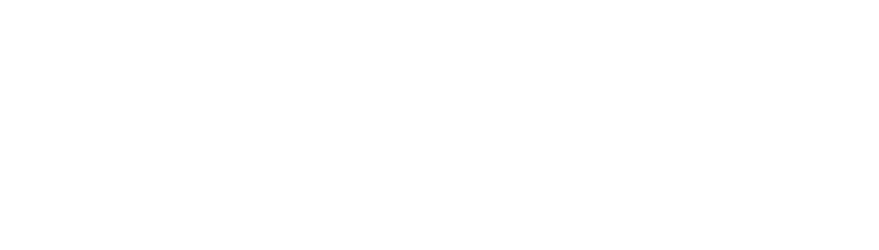
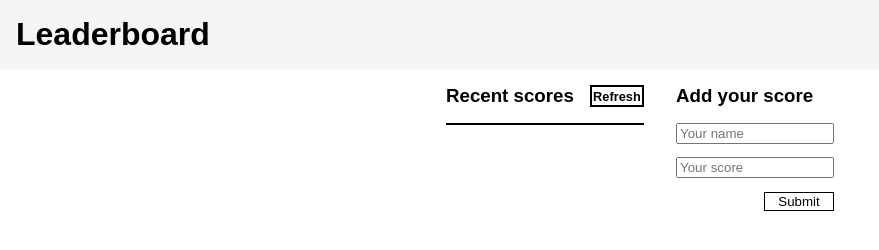
Before and after one commit to Yazino12/leaderboard, a website built with webpack: page src/index.html in a window 1280 px wide. Shown: the whole page, without its empty margins (0-879 px from the left). Built offline with nearby package versions, Linux system fonts and the light colour scheme; a web font is replaced by a local one.

Commit message:
Implement project basic setup Add form functionality Implement add and refresh functionality

```diff
--- a/src/index.html
+++ b/src/index.html
@@ -6,5 +6,45 @@
     <meta name="viewport" content="width=device-width, initial-scale=1.0" />
     <title>Leaderboard list app</title>
   </head>
-  <body></body>
+  <body>
+    <header>
+      <h1>Leaderboard</h1>
+    </header>
+    <main>
+      <div class="left">
+        <div class="header">
+          <h3>Recent scores</h3>
+          <a class="refresh">Refresh</a>
+        </div>
+        <ul class="list"></ul>
+      </div>
+      <div class="right">
+        <h3>Add your score</h3>
+        <form class="add" method="post" action="/">
+          <div>
+            <input
+              name="name"
+              id="name"
+              type="text"
+              maxlength="30"
+              placeholder="Your name"
+            />
+            <label for="name" hidden></label>
+            <input
+              name="score"
+              id="score"
+              type="number"
+              min="0"
+              max="100"
+              placeholder="Your score"
+            />
+            <label for="score" hidden></label>
+          </div>
+          <div class="button-wrapper">
+            <button type="submit">Submit</button>
+          </div>
+        </form>
+      </div>
+    </main>
+  </body>
 </html>
--- a/src/index.js
+++ b/src/index.js
@@ -1,4 +1,18 @@
 import './style.css';
+import Form from './modules/form.js';
+import { add as Add, refresh as Refresh } from './modules/generate.js';
 
-console.log('hi there');
-console.log('hi there 2');
+class Leaderboard {
+  constructor(listArray) {
+    this.listArray = listArray;
+  }
+
+  render = () => {
+    Add(this.listArray);
+    Refresh(this.listArray);
+    Form(this.listArray);
+  };
+}
+
+const initializer = new Leaderboard([]);
+initializer.render();
--- /dev/null
+++ b/src/modules/form.js
@@ -0,0 +1,15 @@
+const formAction = (listArray) => {
+  const form = document.querySelector('.add');
+  form.addEventListener('submit', (e) => {
+    e.preventDefault();
+    const [name, score] = form.elements;
+    if (name.value.trim() && score.value) {
+      const data = `${name.value.trim()}: ${score.value}`;
+      listArray.push(data);
+      name.value = '';
+      score.value = '';
+    }
+  });
+};
+
+export default formAction;
--- /dev/null
+++ b/src/modules/generate.js
@@ -0,0 +1,23 @@
+// ADD FUNCTIONALITY
+
+const add = (tasks) => {
+  const container = document.querySelector('.list');
+  if (container.children[0]) container.innerHTML = '';
+  tasks.forEach((task) => {
+    const taskEl = `
+    <li>${task}</li>`;
+
+    container.innerHTML += taskEl;
+  });
+};
+
+// REFRESH FUNCTIONALITY
+
+const refresh = (tasks) => {
+  const refreshButton = document.querySelector('.refresh');
+  refreshButton.addEventListener('click', () => {
+    add(tasks);
+  });
+};
+
+export { add, refresh };
--- a/src/style.css
+++ b/src/style.css
@@ -1,5 +1,89 @@
+@import url('https://fonts.googleapis.com/css2?family=Rubik+Moonrocks&display=swap');
+
 body {
+  font-family: sans-serif, serif, 'cursive';
   display: flex;
   flex-direction: column;
   margin: 0;
+  min-width: 210px;
 }
+
+h1 {
+  font-family: 'Rubik Moonrocks', 'cursive', sans-serif;
+}
+
+ul,
+h1,
+h3 {
+  padding: 0;
+  margin: 0;
+}
+
+a,
+button {
+  cursor: pointer;
+}
+
+li {
+  list-style-type: none;
+}
+
+header {
+  display: flex;
+  padding: 1em;
+  background-color: whitesmoke;
+}
+
+main {
+  display: flex;
+  justify-content: center;
+  flex-wrap: wrap;
+  gap: 2em;
+  padding: 1em;
+}
+
+.left,
+.right {
+  display: flex;
+  flex-direction: column;
+  gap: 1em;
+}
+
+.left .header {
+  display: flex;
+  align-items: center;
+  gap: 1em;
+}
+
+.left .header a {
+  font-size: 0.8em;
+  font-weight: bold;
+  border: 0.2em solid black;
+  padding: 0.1em;
+}
+
+.left .list {
+  border: 0.1em solid black;
+}
+
+.right .add {
+  display: flex;
+  flex-direction: column;
+}
+
+.right .add input {
+  display: block;
+  margin-bottom: 1em;
+  width: 150px;
+}
+
+.right .add .button-wrapper {
+  display: flex;
+  justify-content: flex-end;
+}
+
+.right .add .button-wrapper button {
+  background-color: transparent;
+  border: 0.1em solid black;
+  width: 70px;
+}
```
Also changed, not shown: README.md, dist/index.bundle.js, dist/index.html, src/assets/demo.png.
